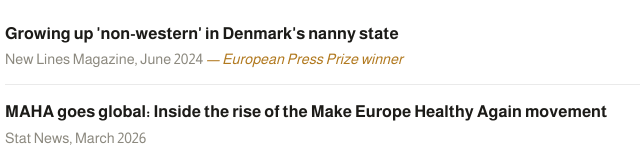
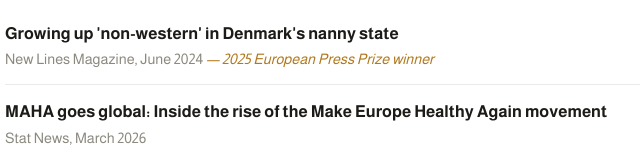
Before and after one commit to gaby-galvin/gabriela-galvin-site, a plain HTML site: page index.html in a window 1280 px wide. Shown: the part 661-808 px from the top of the page, 215-855 px from the left. Drawn offline with nearby package versions, Linux system fonts and the light colour scheme.

Commit message:
Update index.html

```diff
--- a/index.html
+++ b/index.html
@@ -453,7 +453,7 @@
   ];
 
  const PRIZE_URLS = {
-    "https://newlinesmag.com/reportage/growing-up-non-western-in-denmarks-nanny-state/": "European Press Prize winner",
+    "https://newlinesmag.com/reportage/growing-up-non-western-in-denmarks-nanny-state/": "2025 European Press Prize winner",
     "https://www.usnews.com/news/best-countries/articles/2019-09-05/washington-treats-children-of-migrant-workers-with-cancer": "2020 AACR June L. Biedler Prize for Cancer Journalism, finalist"
   };
 
```
